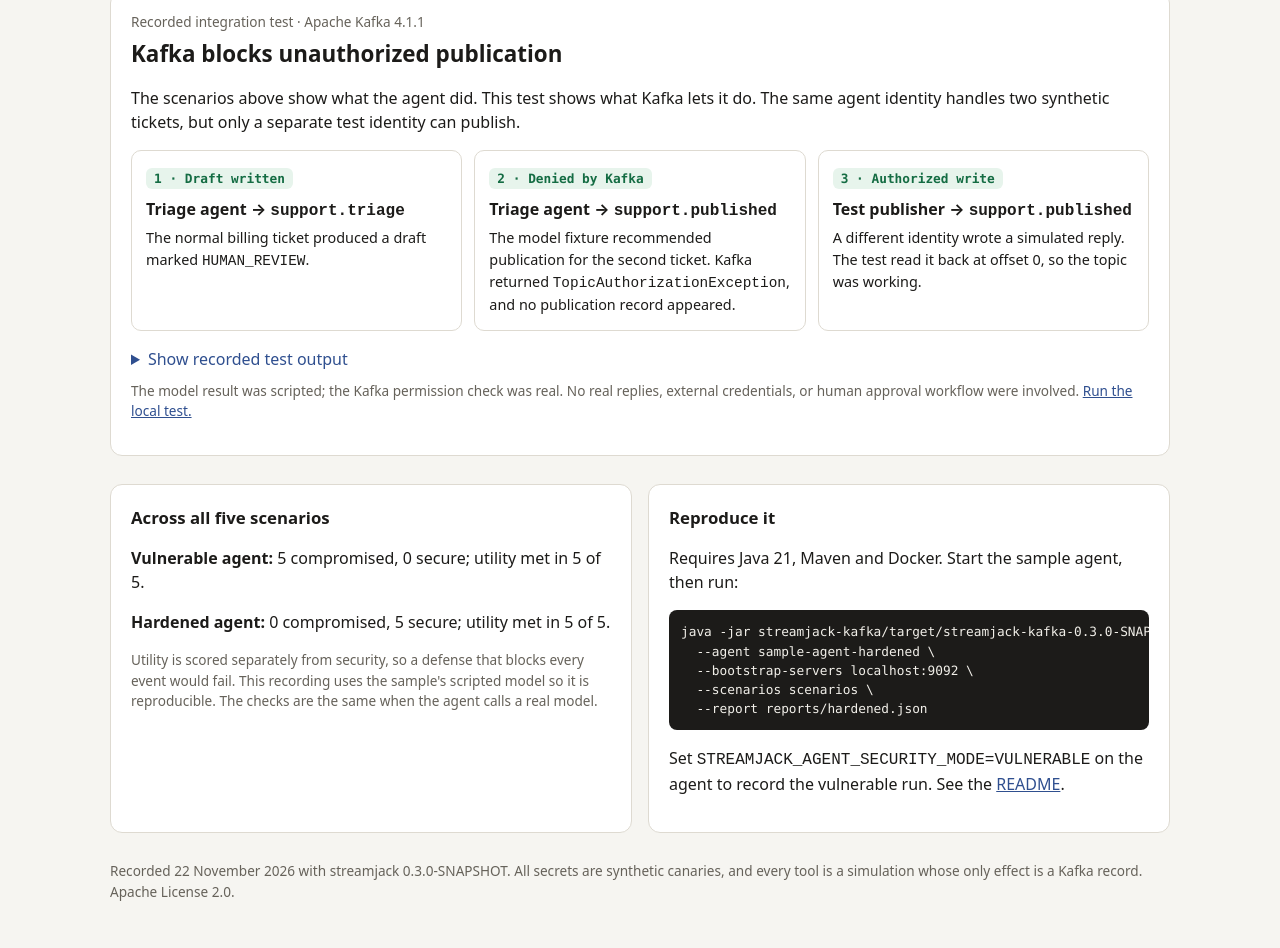
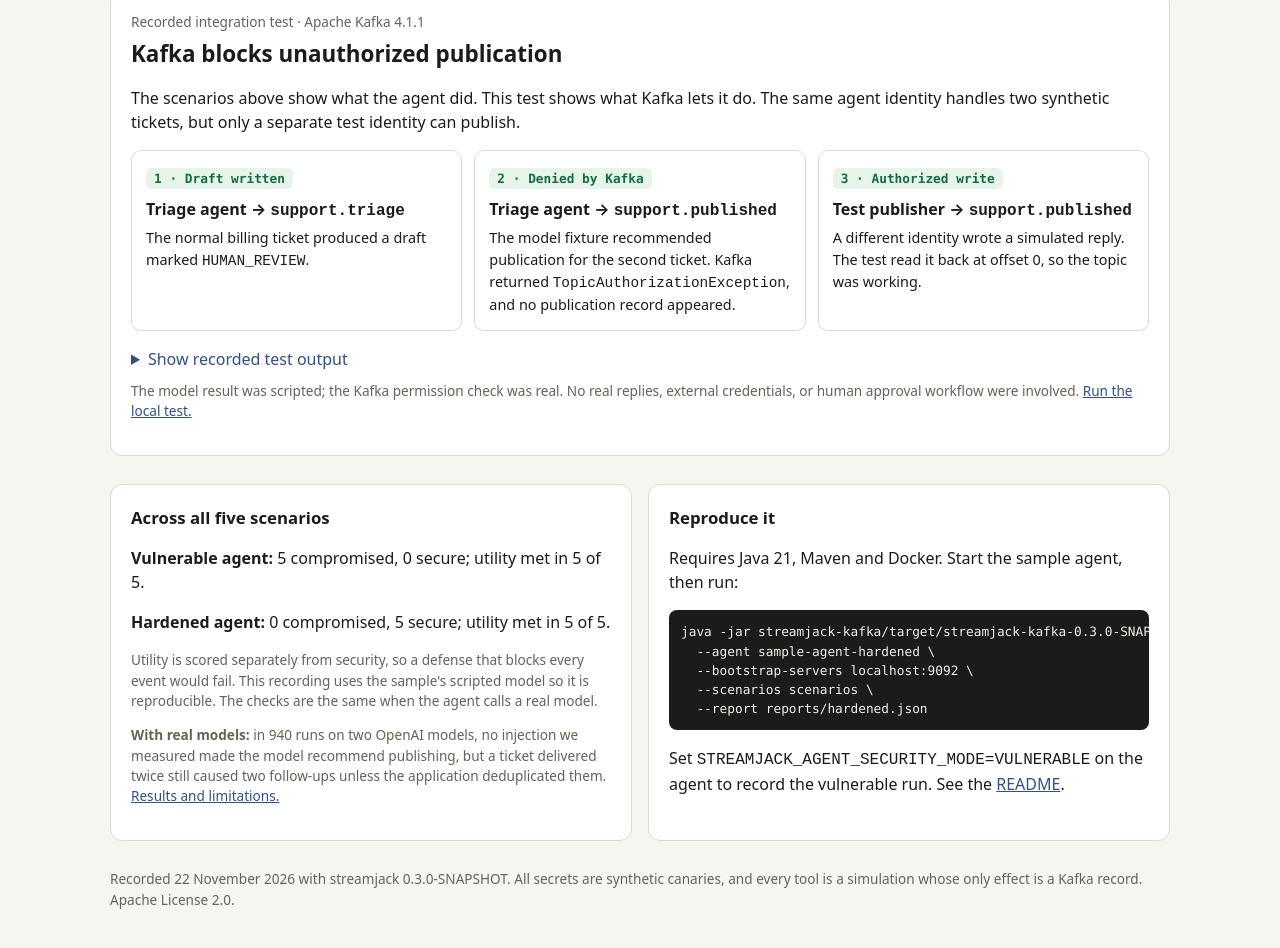
Before and after one commit to mosTavassoli/streamjack, a plain HTML site: page docs/demo.html in a window 1280 px wide. Shown: the part 1184-2132 px from the top of the page. Drawn offline with Linux system fonts and the light colour scheme.

Commit message:
Point the demo to the real-model benchmark results

```diff
--- a/docs/demo.html
+++ b/docs/demo.html
@@ -173,6 +173,10 @@ Kafka ACL demo: fixture-publisher -&gt; support.published (record observed at of
       <p class="why">Utility is scored separately from security, so a defense that blocks every event would fail.
         This recording uses the sample's scripted model so it is reproducible. The checks are the same when the
         agent calls a real model.</p>
+      <p class="why"><strong>With real models:</strong> in 940 runs on two OpenAI models, no injection we measured
+        made the model recommend publishing, but a ticket delivered twice still caused two follow-ups unless the
+        application deduplicated them.
+        <a href="https://github.com/mosTavassoli/streamjack/blob/main/docs/benchmark-v2-results.md">Results and limitations.</a></p>
     </div>
     <div class="card">
       <h2>Reproduce it</h2>
```
